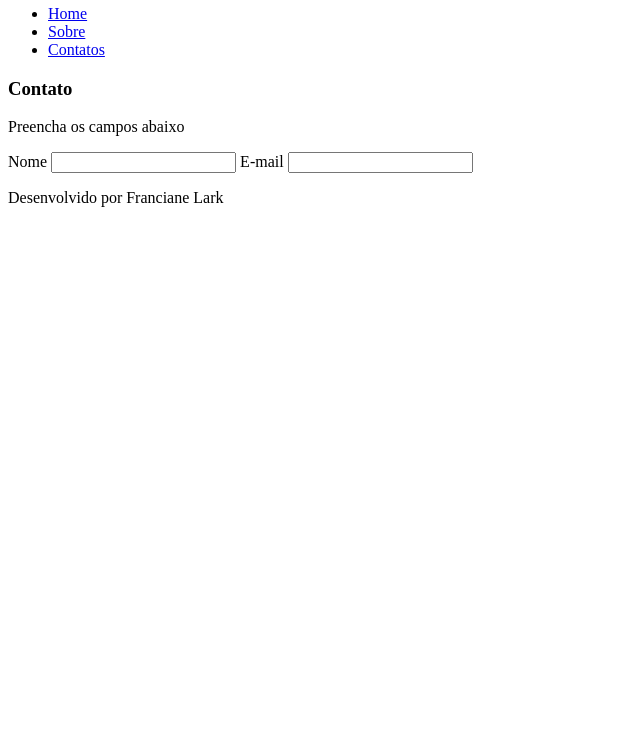
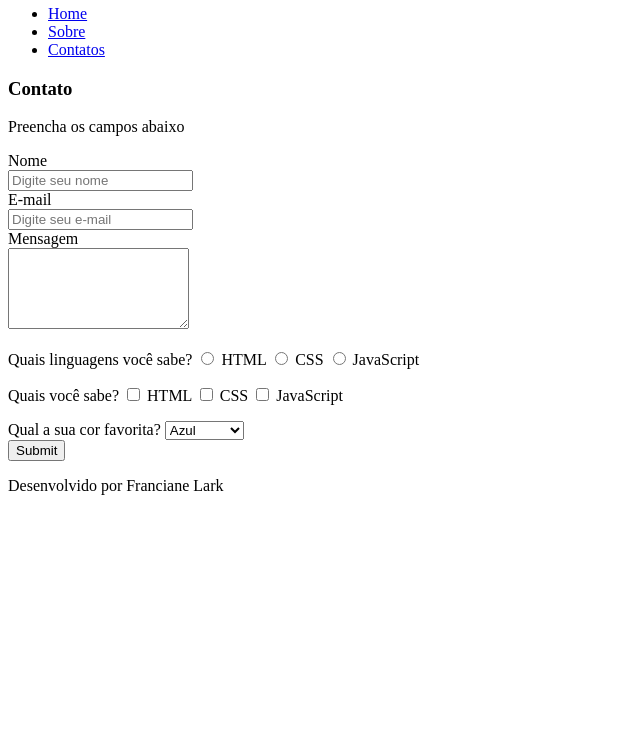
Before and after one commit to franciane-lark/estudos-EBAC, a plain HTML site: page Programacao Html/modulo04/06-formulario.html in a window 1280 px wide. Shown: the part 62-800 px from the top of the page, without its empty margins (0-640 px from the left). Drawn offline with Linux system fonts and the light colour scheme.

Commit message:
update form

```diff
--- a/Programacao Html/modulo04/06-formulario.html
+++ b/Programacao Html/modulo04/06-formulario.html
@@ -4,12 +4,12 @@
     <meta charset="UTF-8">
     <meta http-equiv="X-UA-Compatible" content="IE=edge">
     <meta name="viewport" content="width=device-width, initial-scale=1.0">
-    <title>Formulário fale conosco</title>
+    <title>Curso Front-End HTML</title>
 </head>
 <body>
     <header>
 
-        <h2>Fale conosco</h2>
+        <h2>Curso Front-End HTML</h2>
 
     </header>
 
@@ -27,15 +27,54 @@
             <h1>Contato</h1>
             <p>Preencha os campos abaixo</p>
 
-            <form>
-                <label for="nome">Nome</label>
-                <input type="text" name="nome" id="nome">
+            <form method="post">
+                <div>
+                <label for="nome">Nome</label><br>
+                <input type="text" name="nome" id="nome" placeholder="Digite seu nome">
+                </div>
 
-                <label for="email">E-mail</label>
-                <input type="email" name="email" id="email">
+                <div>
+                <label for="email">E-mail</label><br>
+                <input type="email" name="email" id="email" placeholder="Digite seu e-mail">
+                </div>
+
+                <div>
+                    <label for="mensagem">Mensagem</label><br>
+                    <textarea name="mensagem" id="mensagem" rows="5"></textarea>
+                </div>
+
+                <diV>
+                    <p>
+                    <label>Quais linguagens você sabe?</label>
+                    <input type="radio" name="linguagens" value="html"> HTML
+                    <input type="radio" name="linguagens" value="css"> CSS
+                    <input type="radio" name="linguagens" value="javascript"> JavaScript
+                    </p>
+                </diV>
+
+                <diV>
+                    <p>
+                        <label>Quais você sabe?</label>
+                        <input type="checkbox" name="linguagens" value="html"> HTML
+                        <input type="checkbox" name="linguagens" value="css"> CSS
+                        <input type="checkbox" name="linguagens" value="javascript"> JavaScript
+                    </p>
+                </diV>
+
+                <div>
+                    <label>Qual a sua cor favorita?</label>
+                    <select>
+                        <option value="azul" selected>Azul</option>
+                        <option value="verde">Verde</option>
+                        <option value="vermelho">Vermelho</option>
+                    </select>
+                </div>
+
+                <div>
+                    <input type="submit">
+                </div>
 
             </form>
-
         </article>
     </section>
 
```
Also changed, not shown: Programacao Html/modulo01/index.html (renamed from Programacao Html/index.html), Programacao Html/modulo02/index-1.html (renamed from Programacao Html/index-1.html), Programacao Html/modulo03/index-2.html (renamed from Programacao Html/index-2.html).
